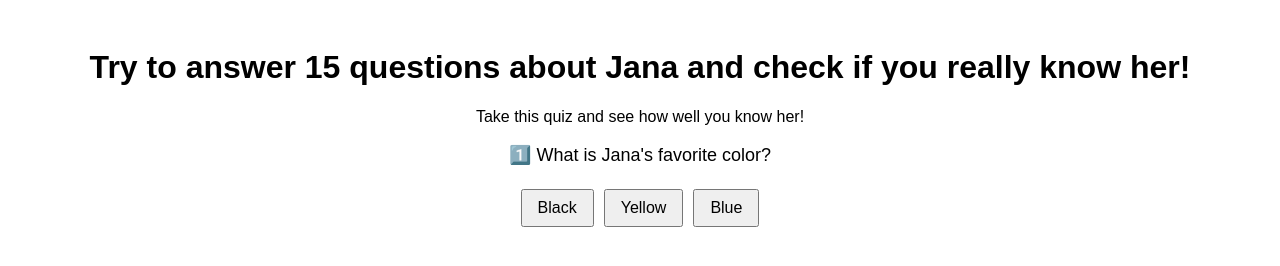
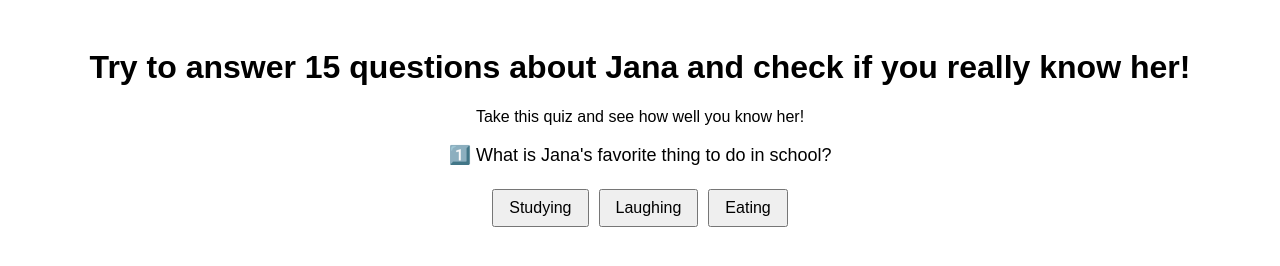
Before and after one commit to hawagabriela/hawagabriela.github.io, a plain HTML site: page index.html in a window 1280 px wide. Drawn offline with Linux system fonts and the light colour scheme.

Commit message:
Update index.html

```diff
--- a/index.html
+++ b/index.html
@@ -23,11 +23,11 @@
 
   <script>
     const questions = [
-      { q: "1️⃣ What is Jana's favorite color?", a: "Yellow", options: ["Black", "Yellow", "Blue"] },
-      { q: "2️⃣ What accessory does Jana like the most?", a: "Scrunchie", options: ["Bracelet", "Hat", "Scrunchie"] },
-      { q: "3️⃣ What is Jana's favorite hobby?", a: "Dancing", options: ["Table Tennis", "Watch Kdramas", "Dancing"] },
-      { q: "4️⃣ How many siblings does Jana have?", a: "3", options: ["6", "7", "3"] },
-      { q: "5️⃣ When is Jana's birthday?", a: "March 28", options: ["March 30", "March 29", "March 28"] },
+      { q: "1️⃣ What is Jana's favorite thing to do in school?", a: "Laughing", options: ["Studying", "Laughing", "Eating"] },
+      { q: "2️⃣ What is the reason why Jana usually spends approximately 6 hours in studying?", a: "Because she needs to understand the deeper meaning of the lesson", options: ["Because ganahan sya mag take notes", "Because ganahan sya mag study with music", "Because she needs to understand the deeper meaning of the lesson"] },
+      { q: "3️⃣ Jana's age after March 28, 2026?", a: "15", options: ["15", "16", "17"] },
+      { q: "4️⃣ Who's Jana's fav sibling", a: "Wala---Equal", options: ["Miko and Kuya Aj", "Mika and Miko", "Wala---Equal"] },
+      { q: "5️⃣ First routine that Jana does right after waking up", a: "March 28", options: ["March 30", "March 29", "March 28"] },
       { q: "6️⃣ What makes Jana get awkward most?", a: "I love you words", options: ["makipaghug", "I love you words", "katung roast ni RJ sa ako"] },
       { q: "7️⃣ How tall is Jana?", a: "160cm", options: ["167cm", "160cm", "176cm"] },
       { q: "8️⃣ What is Jana's favorite K-pop group currently?", a: "CORTIS", options: ["CORTIS", "BTS", "BLACKPINK"] },
```
